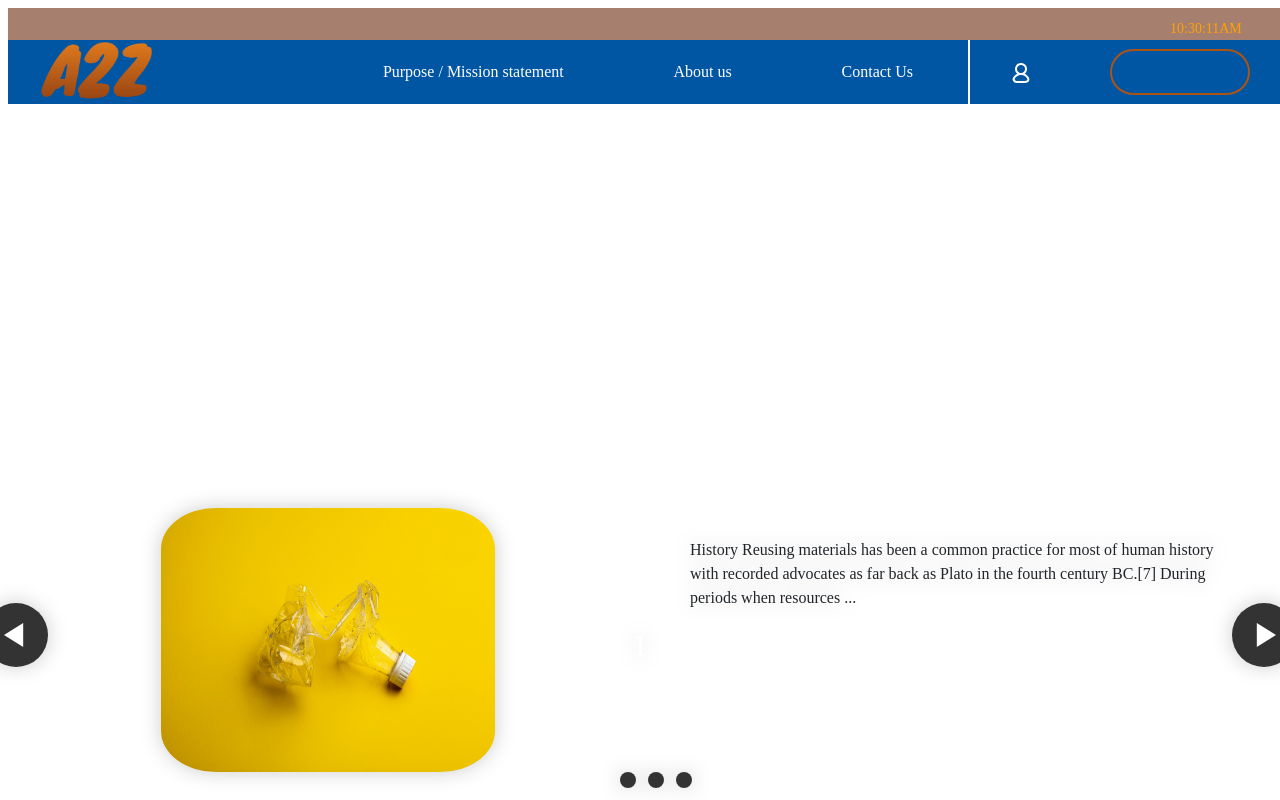
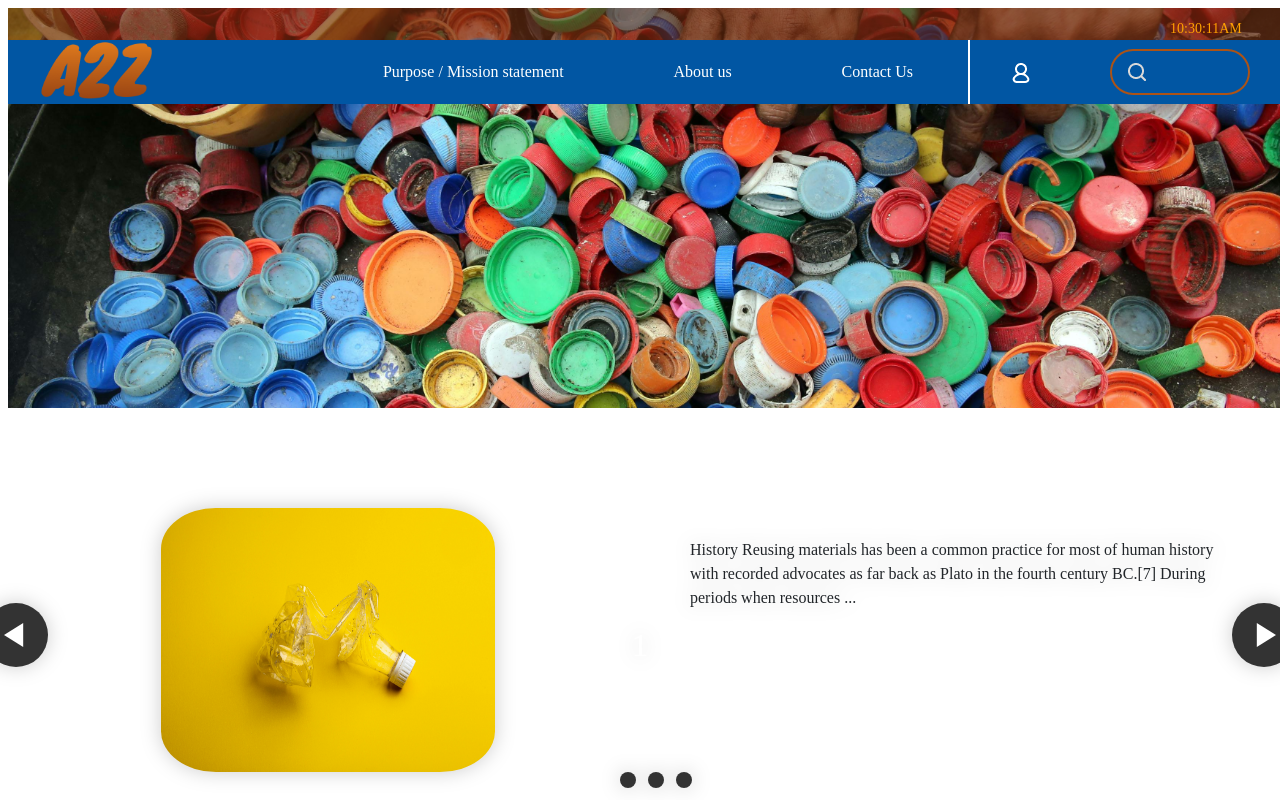
Before and after one commit to tulip-git/A2Z, a plain HTML site: page index.html in a window 1280 px wide. Shown: the top 800 px of the page. Drawn offline with Linux system fonts and the light colour scheme; the site is published under a folder, as on GitHub Pages, so addresses that start at the root find nothing.

Commit message:
css editing

```diff
--- a/style/index.css
+++ b/style/index.css
@@ -71,7 +71,7 @@ section {
   margin: 0 auto;
 }
 header {
-  background-image: url("/images/header.jpg");
+  background-image: url("../images/header.jpg");
   width: 100%;
   height: 25em;
   background-size: cover;
@@ -146,7 +146,7 @@ header {
   align-items: center;
 }
 .loginBtn img:hover {
-  content: url("/images/userOver.png");
+  content: url("../images/userOver.png");
   cursor: pointer;
 }
 
@@ -160,7 +160,7 @@ input.search {
   border: 2px solid #ac5316;
   display: block;
   padding: 9px 4px 9px 40px;
-  background: transparent url("/images/Search.png") no-repeat 13px;
+  background: transparent url("../images/Search.png") no-repeat 13px;
   border-radius: 5em;
 }
 .search:focus-visible {
```
